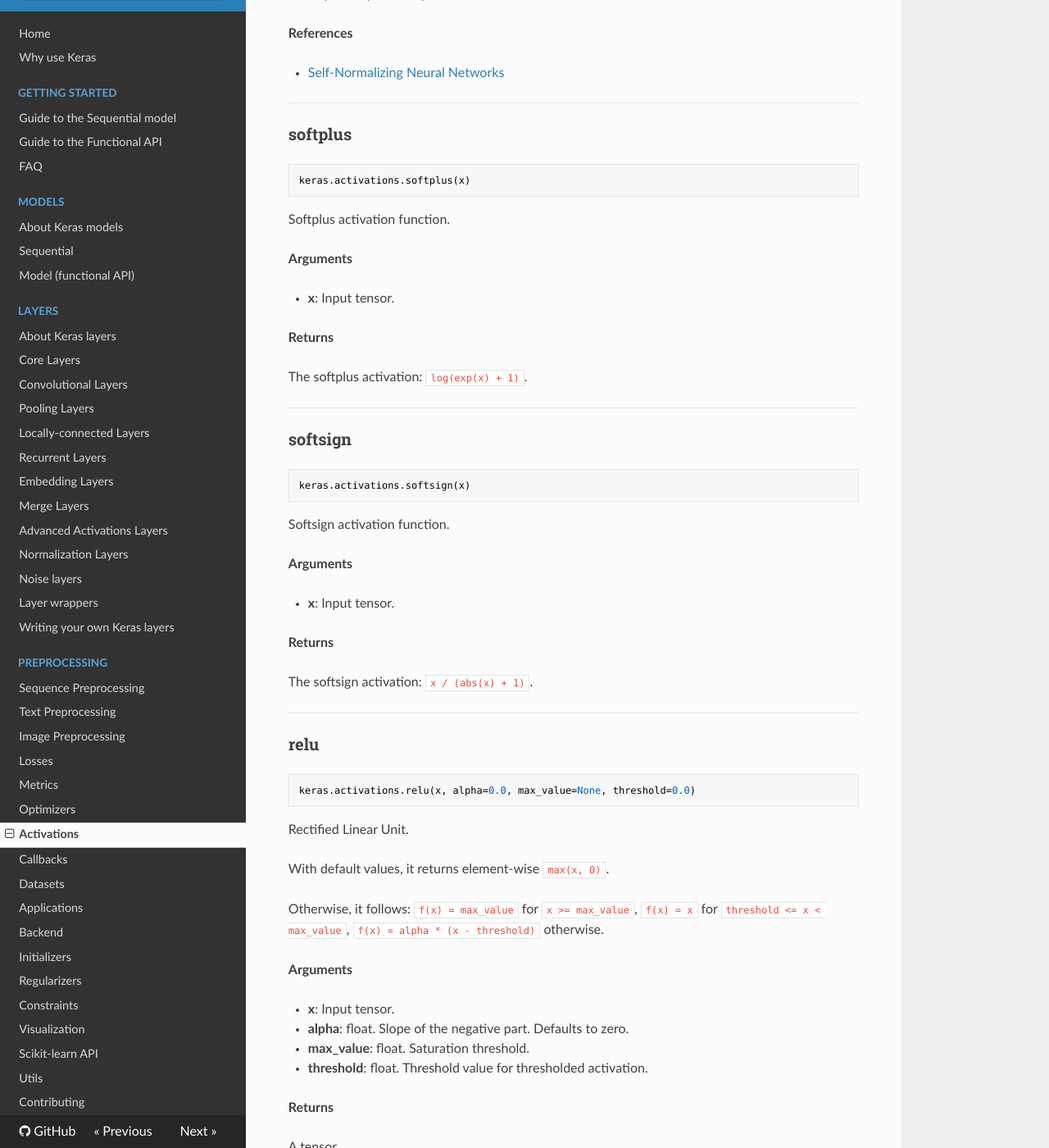
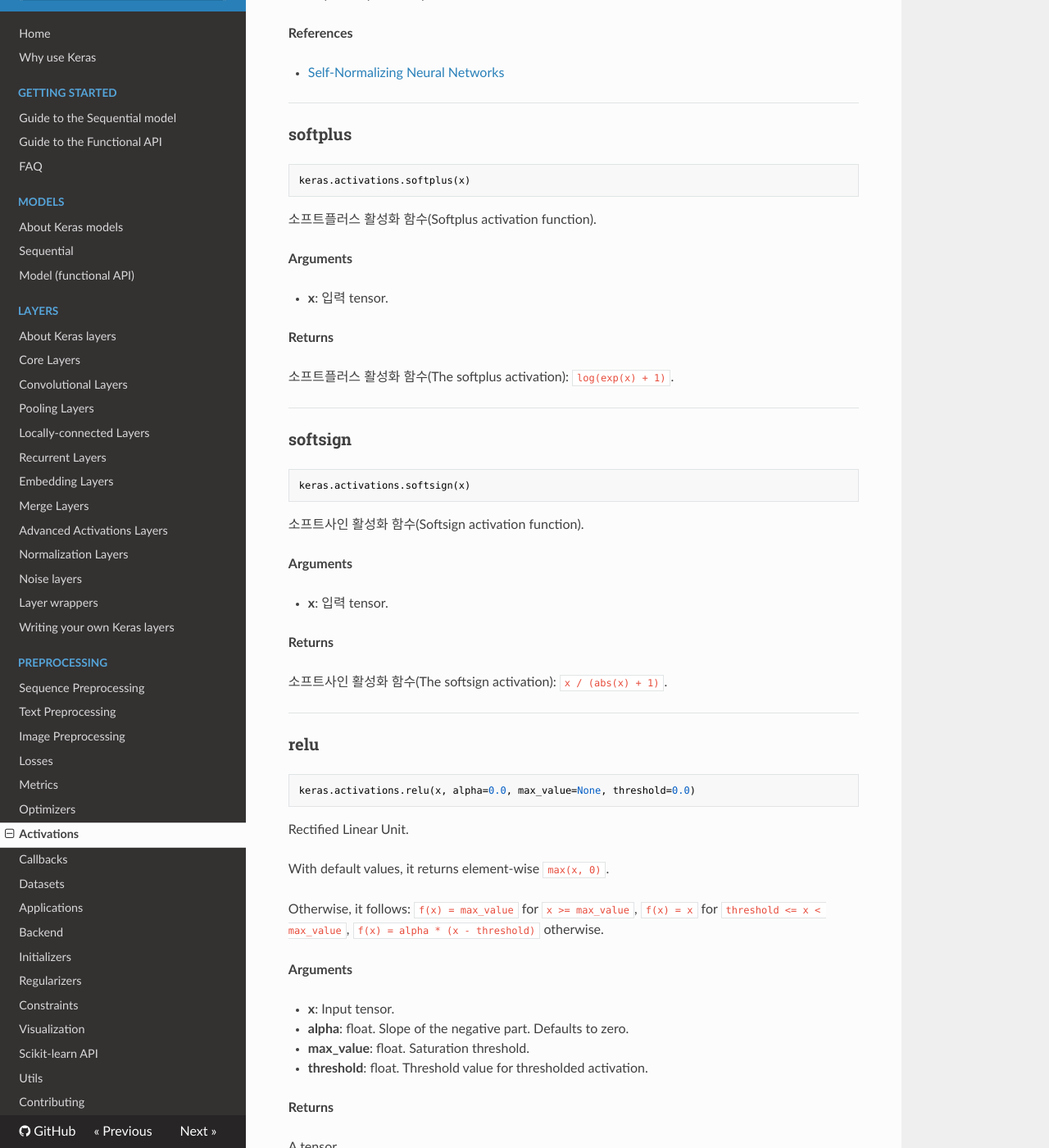
Before and after one commit to keras-team/keras-docs-ko, an MkDocs documentation site: the page built from sources/activations.md, in a window 1280 px wide and 1400 px high, scrolled down 2144 px. Shown: the whole window at 82% size. Built offline with MkDocs 1.6.1, drawn with Linux system fonts in a browser that asks for light colours; nearby versions of some CDN libraries.

Commit message:
Update activations.md
softsign까지 번역 완료
- softsign, softmax와 같은 건 그냥 그대로 둘지 발음그대로 번역해야할지 애매하여 일단 그대로 번역하였습니다.

````diff
--- a/sources/activations.md
+++ b/sources/activations.md
@@ -86,7 +86,7 @@
 ```
 
 
-스케일 지수 선형 단위(Scaled Exponential Linear Unit (SELU)).
+ 스케일 지수 선형 단위(Scaled Exponential Linear Unit (SELU)).
 
 SELU 는 다음과 같습니다 : `scale * elu(x, alpha)`, alpha와 scale는 미리 정의된 상수입니다.
 가중치가 정확하게 초기화되고 입력 횟수가 "충분히 크다"는 한,
@@ -120,15 +120,15 @@
 ```
 
 
-Softplus activation function.
+소프트플러스 활성화 함수(Softplus activation function).
 
 __Arguments__
 
-- __x__: Input tensor.
+- __x__: 입력 tensor.
 
 __Returns__
 
-The softplus activation: `log(exp(x) + 1)`.
+소프트플러스 활성화 함수(The softplus activation): `log(exp(x) + 1)`.
 
 ----
 
@@ -140,15 +140,15 @@
 ```
 
 
-Softsign activation function.
+소프트사인 활성화 함수(Softsign activation function).
 
 __Arguments__
 
-- __x__: Input tensor.
+- __x__: 입력 tensor.
 
 __Returns__
 
-The softsign activation: `x / (abs(x) + 1)`.
+소프트사인 활성화 함수(The softsign activation): `x / (abs(x) + 1)`.
 
 ----
 
````
